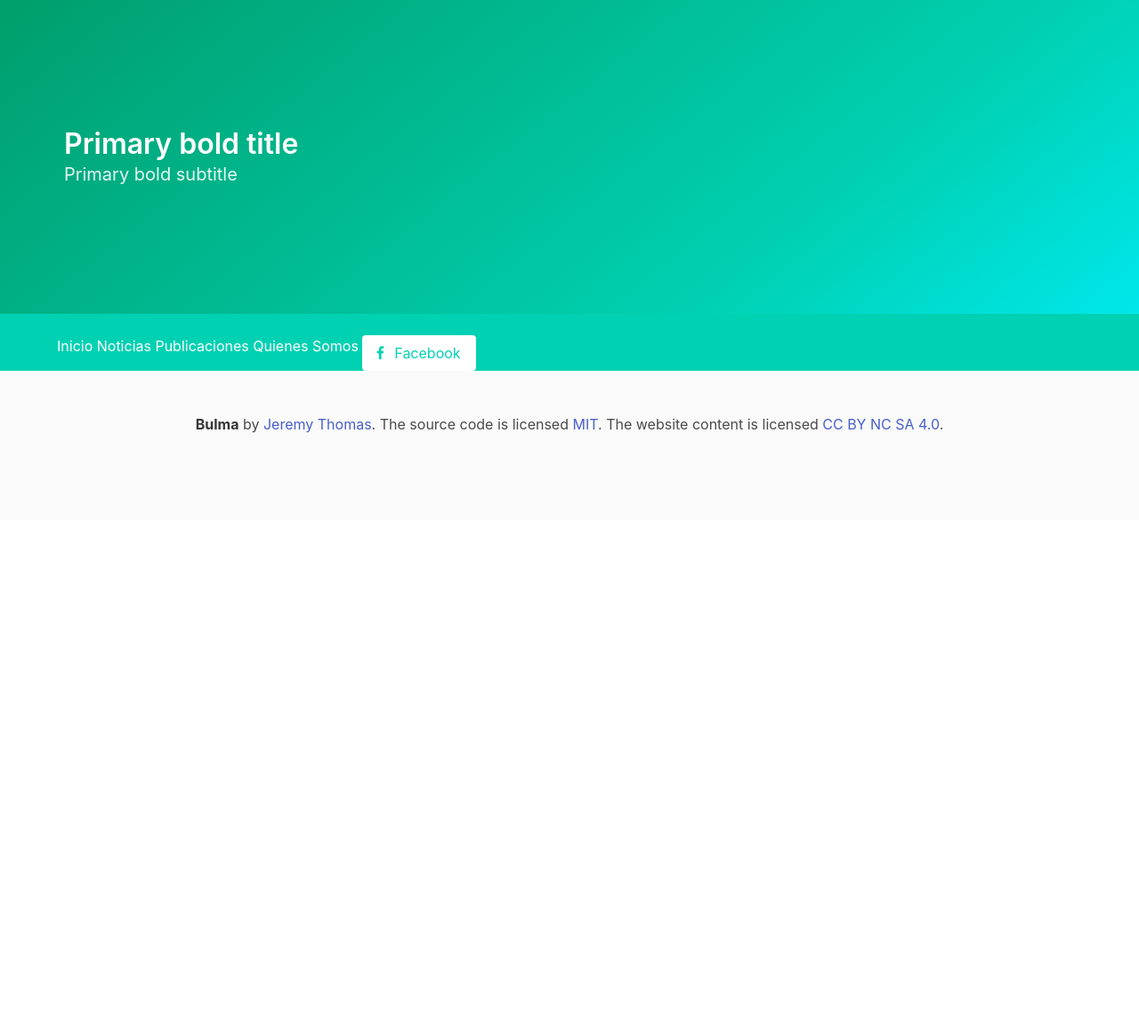
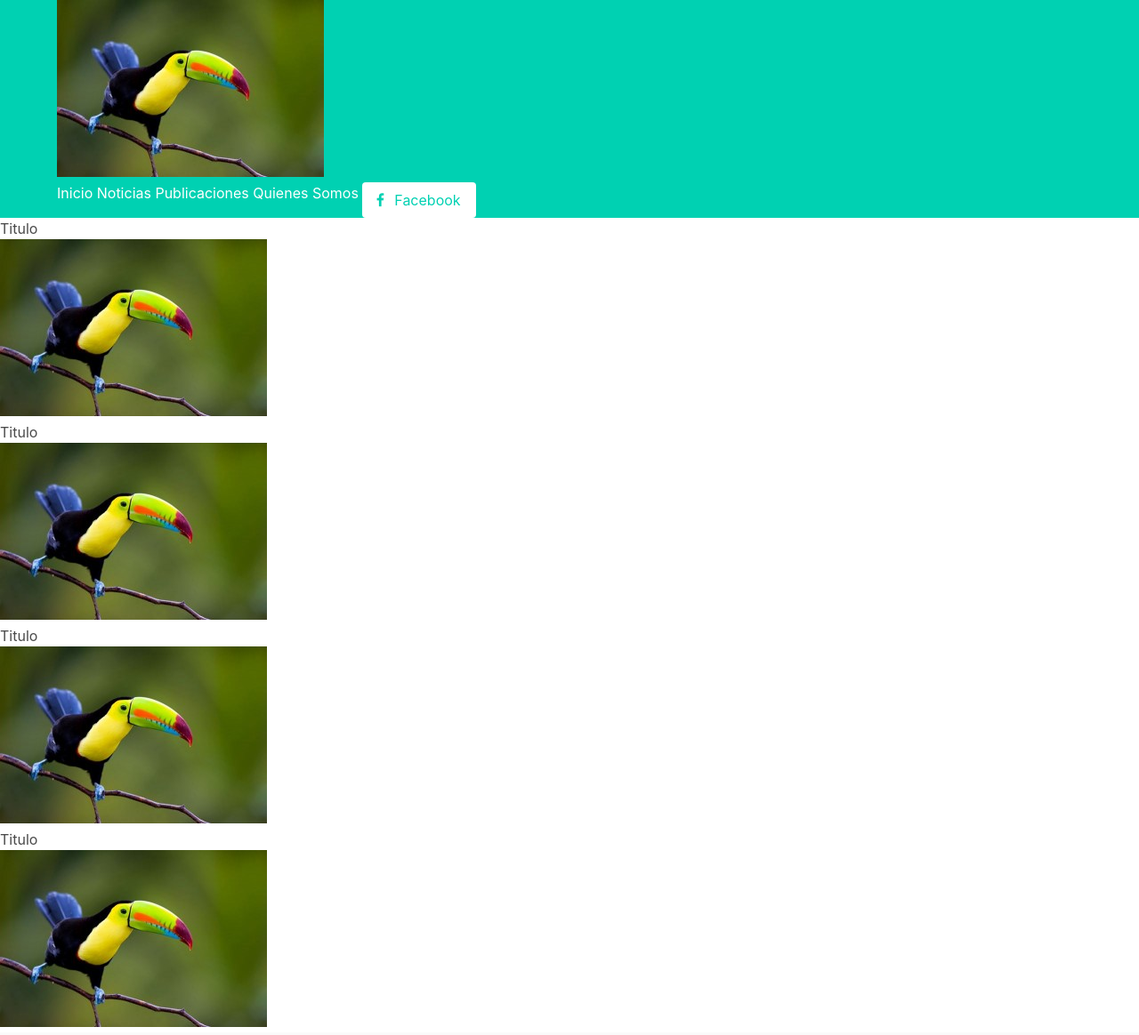
Before and after one commit to LidiaLemus/PaginaWeb, a plain HTML site: page index.html in a window 1280 px wide. Shown: the top 1164 px of the page at 89% size. Before the commit the page ends 800 px from the top, so only its background shows below. Drawn offline with nearby package versions, Linux system fonts and the light colour scheme.

Commit message:
nuevos cambios de mi pagina

```diff
--- /dev/null
+++ b/estilo.css
@@ -0,0 +1,11 @@
+img {
+  width: 100%;
+  clip-path: polygon(0 0, 100% 0, 50% 20%, 30% 80%);
+  clip-path: circle(100px at 50% 150px);
+  transition: clip-path .3s;
+
+  &:hover {
+    clip-path: polygon(0 0, 100% 0, 100% 100%, 0 100%);
+    clip-path: circle(800px at center);
+  }
+}
--- a/index.html
+++ b/index.html
@@ -5,30 +5,20 @@
     <meta name="viewport" content="width=device-width, initial-scale=1.0">
     <meta http-equiv="X-UA-Compatible" content="ie=edge">
     <title>Document</title>
+
     <link rel="stylesheet" type="text/css" href="http://cdnjs.cloudflare.com/ajax/libs/font-awesome/4.7.0/css/font-awesome.min.css">
 
    <link rel="stylesheet" type="text/css" href="https://cdnjs.cloudflare.com/ajax/libs/bulma/0.4.3/css/bulma.min.css">
 </head>
 <body>
-  <section class="hero is-medium is-primary is-bold">
-  <div class="hero-body">
-    <div class="container">
-      <h1 class="title">
-        Primary bold title
-      </h1>
-      <h2 class="subtitle">
-        Primary bold subtitle
-      </h2>
-    </div>
-  </div>
-</section>
+
 <section class="hero is-primary is-medium">
 	<div class="hero-head">
 		<header class="nav">
 			<div class="container">
 				<div class="nav-left">
-					<a href="#" class="nav-item"  alt="Logo" class="logo" style="height: 20px;">
-						<img src="">
+					<a href="#" class="nav-item"  alt="Logo" class="logo" style="height: 50px;">
+						<img src="imagen.jpg">
 					</a>
 
 				</div>
@@ -52,7 +42,22 @@
 
 	</div>
 </section>
-
+<div   class="banner">
+	<h1>Titulo</h1>
+	<img src="imagen.jpg">
+</div>
+<div   class="banner">
+	<h1>Titulo</h1>
+	<img src="imagen.jpg">
+</div>
+<div   class="banner">
+	<h1>Titulo</h1>
+	<img src="imagen.jpg">
+</div>
+<div   class="banner">
+	<h1>Titulo</h1>
+	<img src="imagen.jpg">
+</div>
 <footer class="footer">
   <div class="content has-text-centered">
     <p>
```
Also changed, not shown: imagen.jpg (added).
